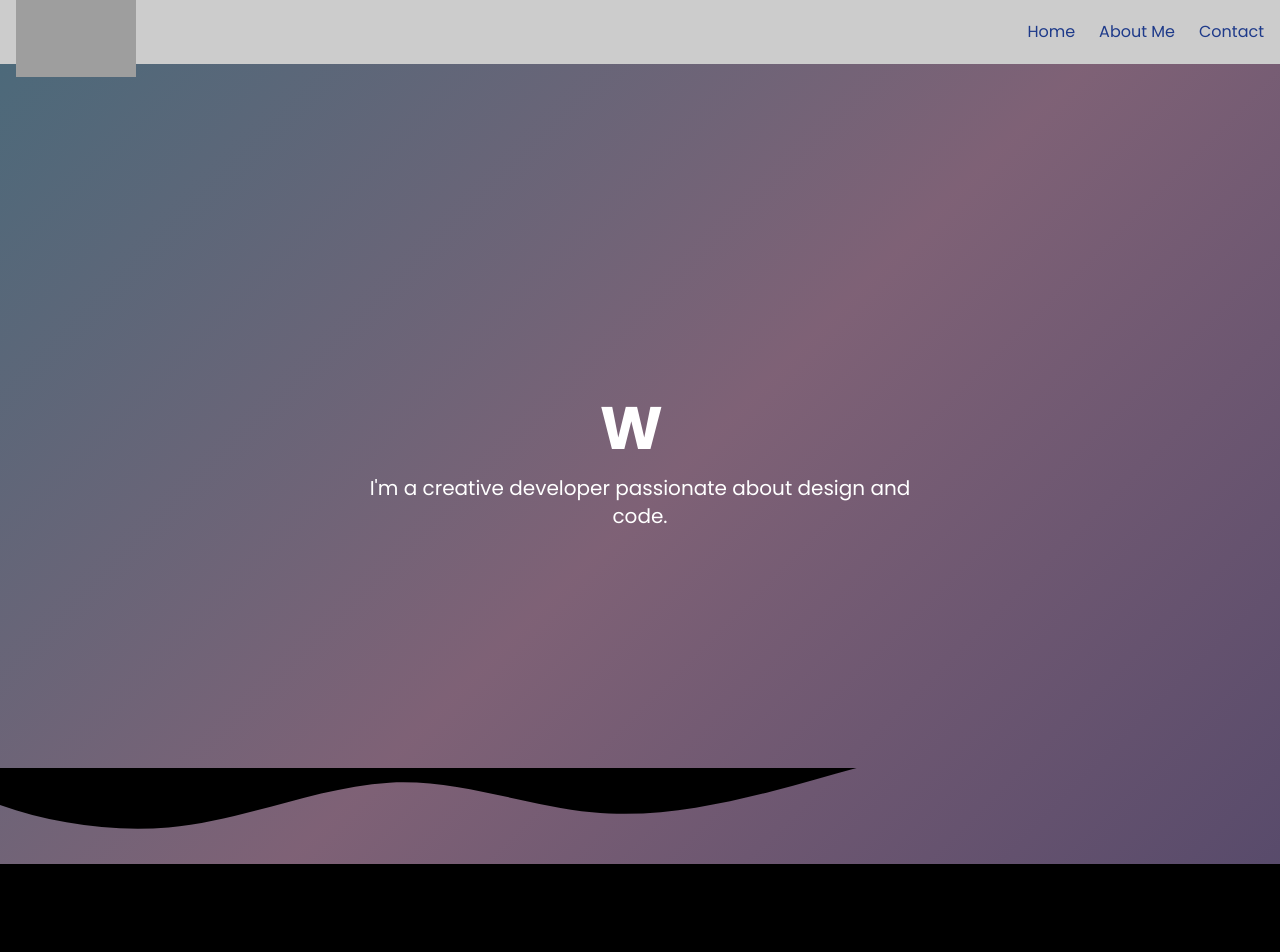
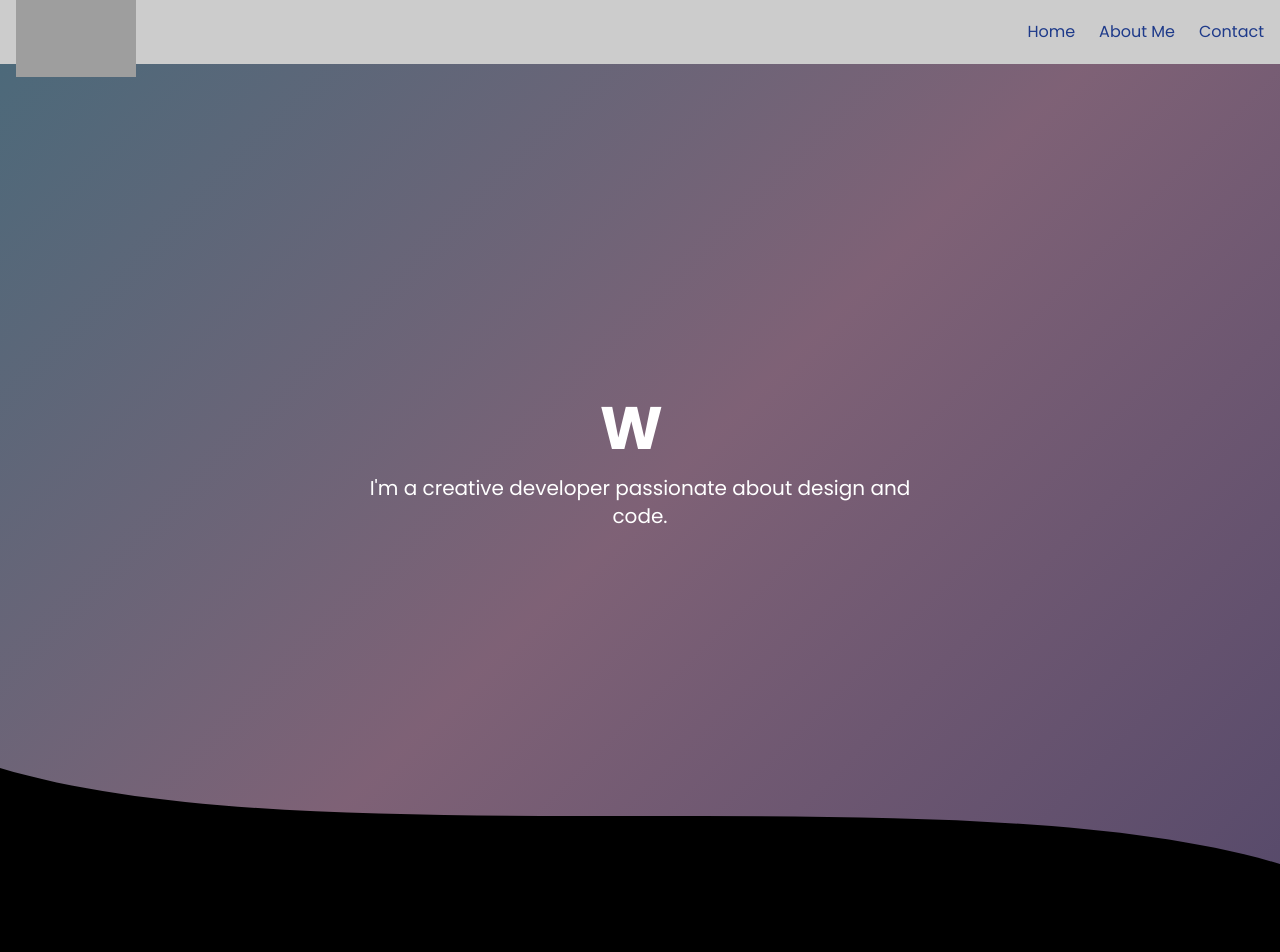
Before and after one commit to DeanYtest/design-showcase, a Next.js app: page / in a window 1280 px wide. Shown: the top 952 px of the page. Built offline with nearby package versions, Linux system fonts and the light colour scheme; grey boxes are pictures that could not be loaded.

Commit message:
herobackground12

```diff
--- a/app/HeroSection.tsx
+++ b/app/HeroSection.tsx
@@ -13,35 +13,31 @@ export default function HeroSection() {
 
   return (
     <section className="relative h-screen overflow-hidden bg-transparent">
-      {/* 背景彩色漸層 */}
+      {/* 背景漸層 */}
       <div className="absolute inset-0 animated-gradient z-0" />
 
-      {/* 文字內容 */}
+      {/* 主要文字內容 */}
       <div className="relative z-10 flex flex-col justify-center items-center h-full text-white text-center px-4">
-        <h1 className="text-4xl md:text-6xl font-bold mb-4">{text}<Cursor /></h1>
+        <h1 className="text-4xl md:text-6xl font-bold mb-4">
+          {text}
+          <Cursor />
+        </h1>
         <p className="text-lg md:text-xl max-w-xl">
           I'm a creative developer passionate about design and code.
         </p>
       </div>
 
-      {/* 貼地的波浪過渡 */}
-      <div className="absolute bottom-0 left-0 w-full overflow-hidden leading-[0] z-10">
+      {/* 波浪與下方黑底銜接 */}
+      <div className="absolute bottom-0 left-0 w-full leading-none z-10">
         <svg
-          viewBox="0 0 1200 120"
+          viewBox="0 0 1440 100"
+          className="w-full h-24"
           preserveAspectRatio="none"
-          className="w-full h-24"
         >
           <path
-            d="M0,0V46.29
-               c47.37,22.22,103.52,34.09,158,28
-               c70.29-7.81,136.68-50.31,207-56
-               c63.42-5.09,126.87,28.89,190,37
-               c59.23,7.5,113.9-8.05,168-26
-               c59.49-19.88,113.35-47.11,172-51
-               c35.6-2.18,70.88,6.27,105,18V0
-               L1200,0 L0,0 Z"
-            className="fill-black"
-          ></path>
+            fill="#000000"
+            d="M0,0 C360,100 1080,0 1440,100 L1440,100 L0,100 Z"
+          />
         </svg>
       </div>
     </section>
--- a/app/WorkSection.tsx
+++ b/app/WorkSection.tsx
@@ -8,9 +8,11 @@ import { useInView } from 'react-intersection-observer'
 import MotionDiv from '../components/ui/MotionDiv'
 
 const works = [
-  { title: 'Project A', href: '/graphic', img: '/images/graphic2.jpg' },
-  { title: 'Project B', href: '/illustration', img: '/images/ill2.jpg' },
-  { title: 'Project C', href: '/logo', img: '/images/logo2.jpg' },
+  { title: '平面設計', href: '/graphic', img: '/images/graphic2.jpg' },
+  { title: '插畫', href: '/illustration', img: '/images/ill2.jpg' },
+  { title: 'LOGO', href: '/logo', img: '/images/logo2.jpg' },
+  { title: 'UI 設計', href: '/ui', img: '/images/ui.jpg' },
+  { title: '包裝設計', href: '/packaging', img: '/images/pack.jpg' },
 ]
 
 export default function WorkSection({ category }: { category: string }) {
@@ -27,15 +29,12 @@ export default function WorkSection({ category }: { category: string }) {
   }
 
   return (
-    <section
-      ref={ref}
-      className="relative py-16 bg-black z-20 text-white"
-    >
-      <div className="container mx-auto px-4 grid grid-cols-1 md:grid-cols-3 gap-8">
+    <section ref={ref} className="relative py-16 bg-black text-white z-20 w-full">
+      <div className="mx-auto px-4 max-w-7xl grid grid-cols-1 sm:grid-cols-2 md:grid-cols-3 lg:grid-cols-5 gap-8">
         {works.map((work, index) => (
           <MotionDiv
             key={index}
-            className="group relative overflow-hidden rounded-lg shadow-lg"
+            className="group relative overflow-hidden rounded-xl shadow-lg"
             initial="hidden"
             animate={controls}
             variants={variants}
@@ -45,12 +44,12 @@ export default function WorkSection({ category }: { category: string }) {
               alt={work.title}
               width={400}
               height={300}
-              className="w-full h-auto transform group-hover:scale-110 transition-transform duration-700 ease-in-out"
+              className="w-full h-auto object-cover transform group-hover:scale-105 transition-transform duration-700 ease-in-out"
             />
             <div className="absolute inset-0 bg-black bg-opacity-60 flex items-center justify-center opacity-0 group-hover:opacity-100 transition-opacity duration-500 ease-in-out">
               <Link
                 href={work.href}
-                className="px-6 py-2 bg-white text-black rounded hover:bg-gray-200 transition-all duration-500 ease-in-out"
+                className="px-6 py-2 bg-white text-black rounded-md hover:bg-gray-200 transition-all duration-500 ease-in-out"
               >
                 {work.title}
               </Link>
```
